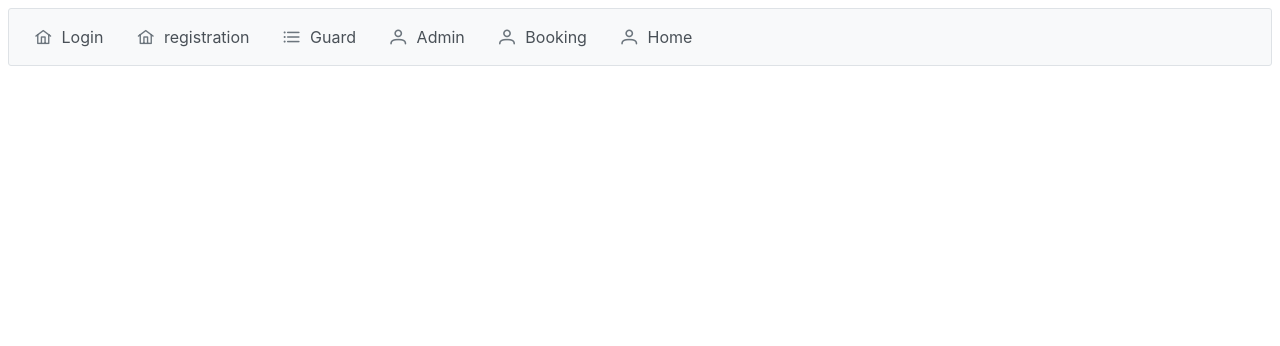
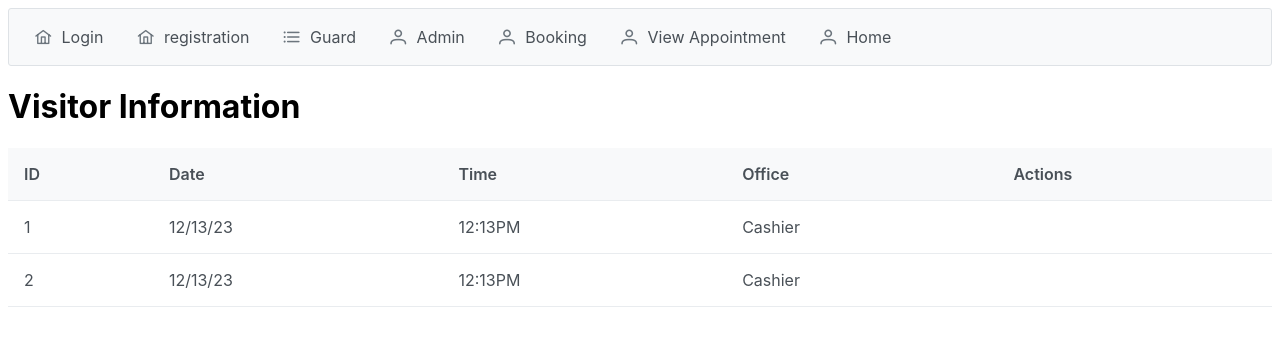
Before and after one commit to General1703/vue-EntryPass, a Vue app: page /viewapps in a window 1280 px wide. Shown: the top 346 px of the page. Built offline with nearby package versions, Linux system fonts and the light colour scheme.

Commit message:
added home and view vue components

```diff
--- a/src/App.vue
+++ b/src/App.vue
@@ -28,10 +28,16 @@ const items = [
           to: "/booking",
         },
         {
+          label: "View Appointment",
+          icon: "pi pi-fw pi-user",
+          to: "/viewapps",
+        },
+        {
           label: "Home",
           icon: "pi pi-fw pi-user",
           to: "/home",
         },
+
       ];
 </script>
 
--- a/src/components/LogIn.vue
+++ b/src/components/LogIn.vue
@@ -11,7 +11,7 @@ import Button from 'primevue/button';
     <p>Log in</p>
     <InputText v-model="value1" type="text" size="small" placeholder="UserName" />
     <InputText v-model="value1" type="text" size="small" placeholder="Password" />
-    <Button label="Submit" />
+    <router-link to="/home"><Button label="Login" /></router-link>
     <p>
       <router-link to="/registration">Register here</router-link>
     </p>
--- a/src/components/home.vue
+++ b/src/components/home.vue
@@ -12,7 +12,7 @@ import Button from 'primevue/button';
     </h1>
 
     <router-link to="/booking"><Button label="Book Appointments" /></router-link>
-    <router-link to="/booking"><Button label="View Appointments" /></router-link>
+    <router-link to="/viewapps"><Button label="View Appointments" /></router-link>
 
 
 
--- a/src/components/registration.vue
+++ b/src/components/registration.vue
@@ -18,7 +18,7 @@ import Button from 'primevue/button';
     <InputText v-model="value1" type="text" size="small" placeholder="Last Name" />
     <p>Enter Password:</p>
     <InputText v-model="value1" type="text" size="small" placeholder="Password" />
-    <Button label="Submit" />
+    <router-link to="/home"><Button label="Submit" /></router-link>
 
 
 
--- /dev/null
+++ b/src/components/viewapps.vue
@@ -0,0 +1,84 @@
+<script setup>
+import DataTable from 'primevue/datatable';
+import Column from 'primevue/column';
+import Button from 'primevue/button';
+import InputText from 'primevue/inputtext';
+import { ref } from 'vue';
+
+const categories = ref([
+  {
+    id: 1,
+    name: "Alice",
+    date: "12/13/23",
+    time:"12:13PM",
+    office:"Cashier",
+
+  },
+  {
+    id: 2,
+    name: "Paul",
+    date: "12/13/23",
+    time:"12:13PM",
+    office:"Cashier",
+  }
+]);
+
+const editingCategory = ref(null);
+const newCategory = ref({ date: '', time: '', office: ''}); // New category object
+
+const editCategory = (category) => {
+  editingCategory.value = { ...category.data }; // Set editingCategory to the selected category's data
+};
+
+const saveEditedCategory = () => {
+  if (editingCategory.value) {
+    // Update the category data with the edited values
+    const index = categories.value.findIndex((c) => c.id === editingCategory.value.id);
+    categories.value[index].date = editingCategory.value.date;
+    categories.value[index].time = editingCategory.value.time;
+    categories.value[index].office = editingCategory.value.office;
+    editingCategory.value = null;
+  }
+};
+
+const cancelEdit = () => {
+  editingCategory.value = null;
+};
+
+const deleteCategory = (category) => {
+  // Find the index of the category
+  const index = categories.value.findIndex((c) => c.id === category.id);
+  // Remove the category from the categories array
+  categories.value.splice(index, 1);
+};
+
+const addCategory = () => {
+  if (newCategory.value.name && newCategory.value.description) {
+    // Generate a new unique ID (replace with your actual ID generation logic)
+    const newId = Math.max(...categories.value.map((c) => c.id)) + 1;
+    newCategory.value.id = newId;
+    categories.value.push({ ...newCategory.value });
+    // Clear the form for the next addition
+    newCategory.value.date = '';
+    newCategory.value.time = '';
+    newCategory.value.office = '';
+  }
+};
+</script>
+
+<template>
+  <div>
+    <h1>Visitor Information</h1>
+    <DataTable :value="categories" tableStyle="min-width: 50rem">
+      <Column field="id" header="ID"></Column>
+      <Column field="date" header="Date"></Column>
+      <Column field="time" header="Time"></Column>
+      <Column field="office" header="Office"></Column>
+      <Column header="Actions">
+
+      </Column>
+    </DataTable>
+  </div>
+</template>
+
+<style scoped></style>
--- a/src/router/index.js
+++ b/src/router/index.js
@@ -5,11 +5,11 @@ import booking from "../components/booking.vue";
 import LogIn from "../components/LogIn.vue";
 import guard from "../components/guard.vue";
 import home from "../components/home.vue";
+import viewapps from "../components/viewapps.vue";
 import registration from "../components/registration.vue";
 
 const routes = [
-    {
-      path: "/",
+{      path: "/",
       name: "LogIn",
       component: LogIn,
     },
@@ -38,6 +38,16 @@ const routes = [
         name: "Home",
         component: home,
       },
+      {
+        path: "/viewapps",
+        name: "View Appointments",
+        component: viewapps,
+      },
+      {
+        path: "/home",
+        name: "Home",
+        component:home,
+      },
 
   ];
 
```
